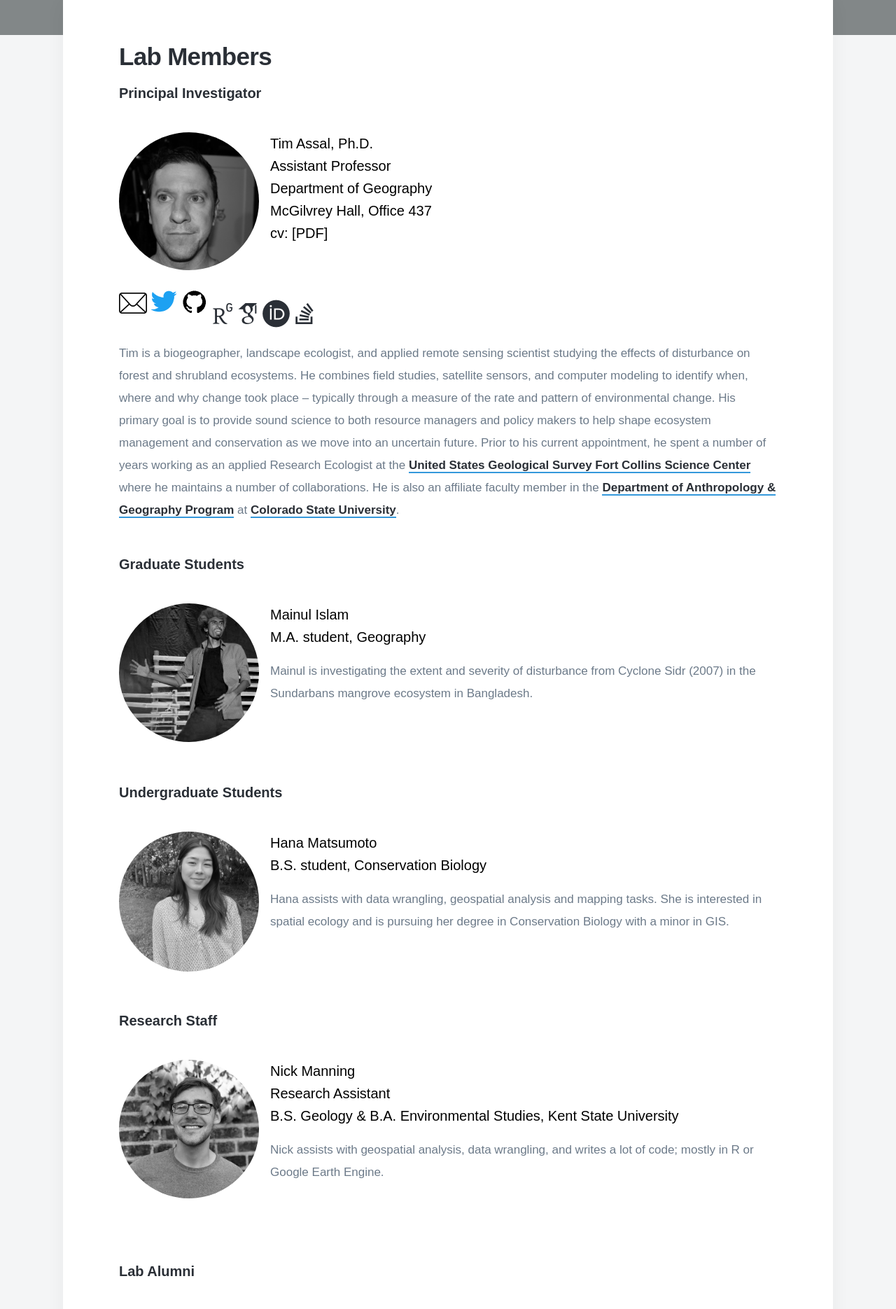
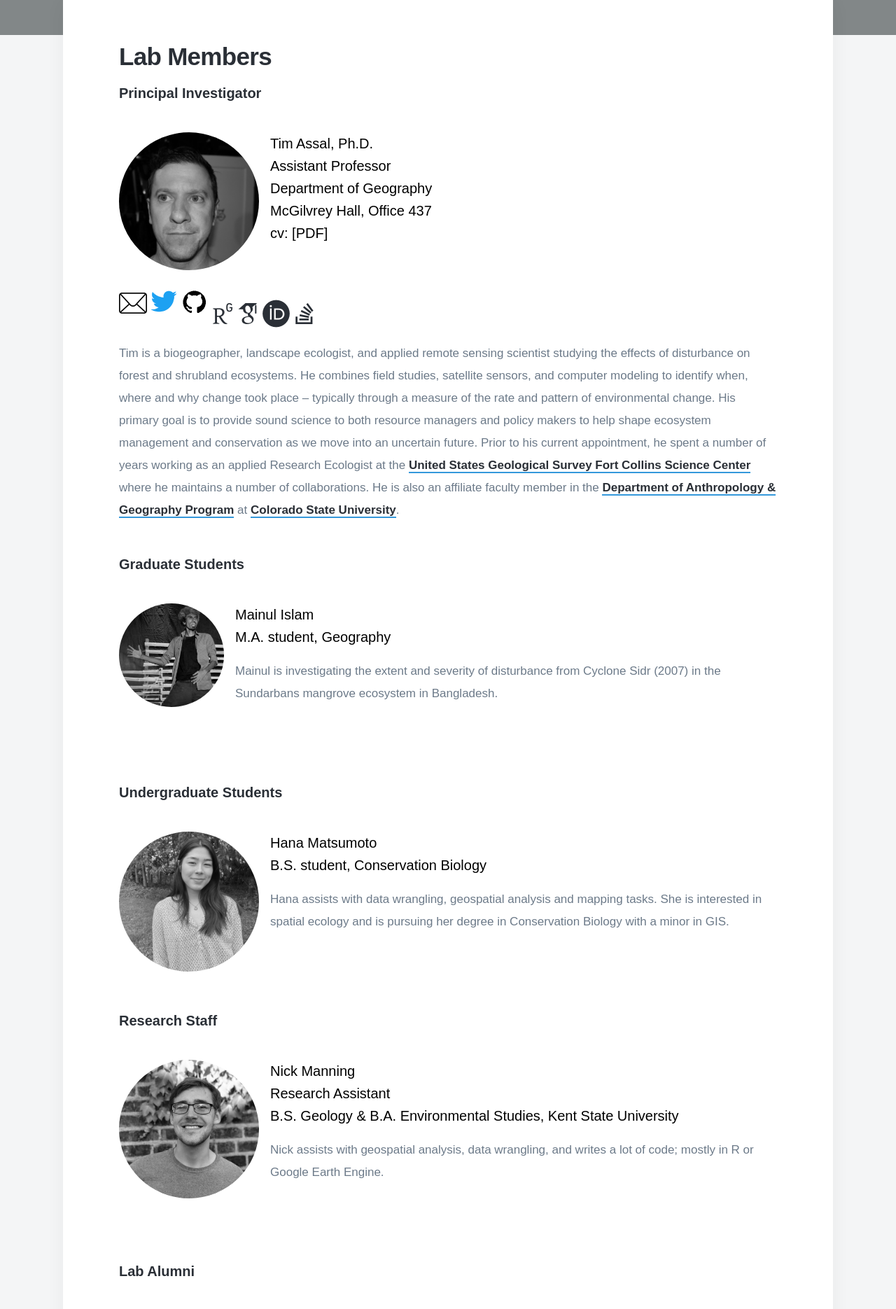
Before and after one commit to tjassal/tjassal.github.io, a Jekyll site: the page built from _pages/people.md, in a window 1280 px wide. Shown: the part 520-2390 px from the top of the page at 70% size. Built offline with Jekyll 4.4.1, drawn with Linux system fonts in a browser that asks for light colours; nearby versions of some CDN libraries; some web fonts are replaced; grey boxes are pictures that could not be loaded.

Commit message:
Update people.md

```diff
--- a/_pages/people.md
+++ b/_pages/people.md
@@ -55,7 +55,7 @@
 
 ##### Graduate Students
 
-<img class="rounded Box-shadow img-responsive img-left" src="/images/people/mainul.png" alt="" height="200" width="200" style="float: left; margin-right: 1em; border-radius:50%">
+<img class="rounded Box-shadow img-responsive img-left" src="/images/people/mainul.png" alt="" height="150" width="150" style="float: left; margin-right: 1em; border-radius:50%">
 
 <span style="color:black">Mainul Islam
 M.A. student, Geography
```
